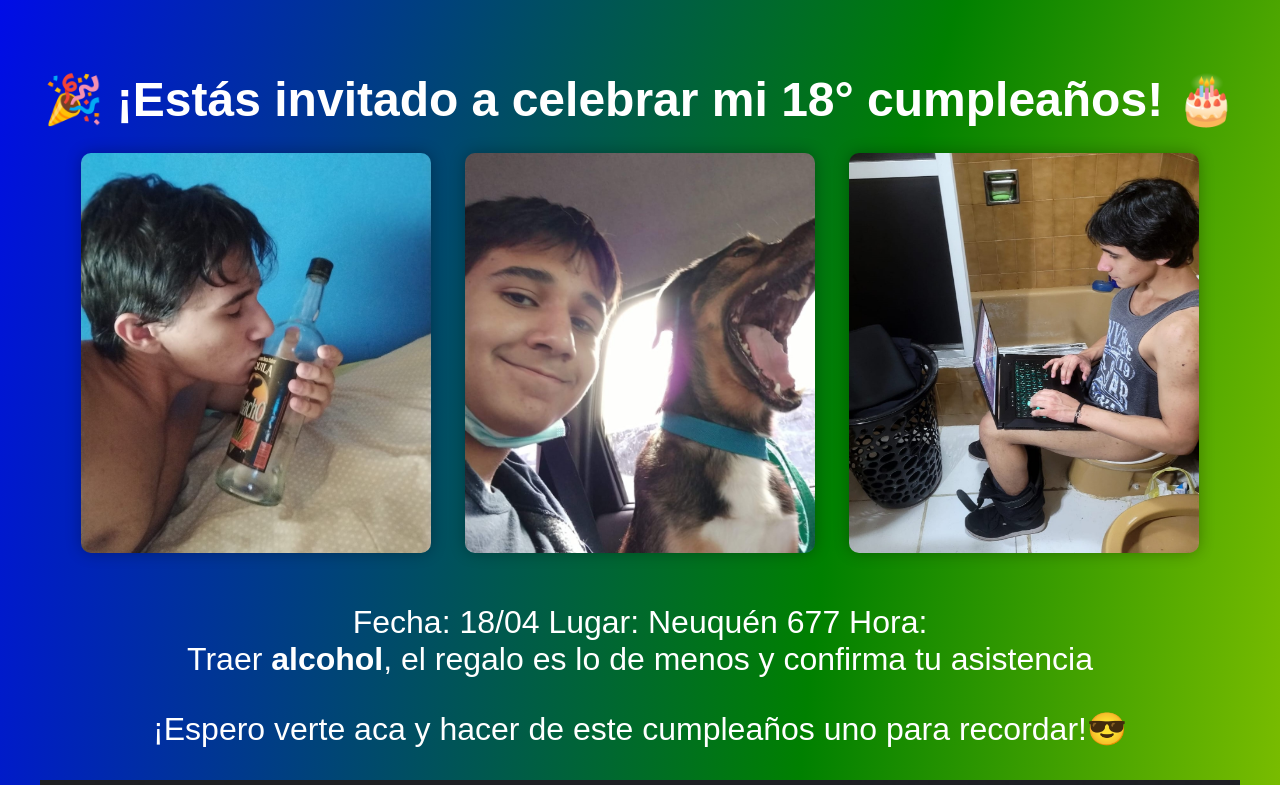
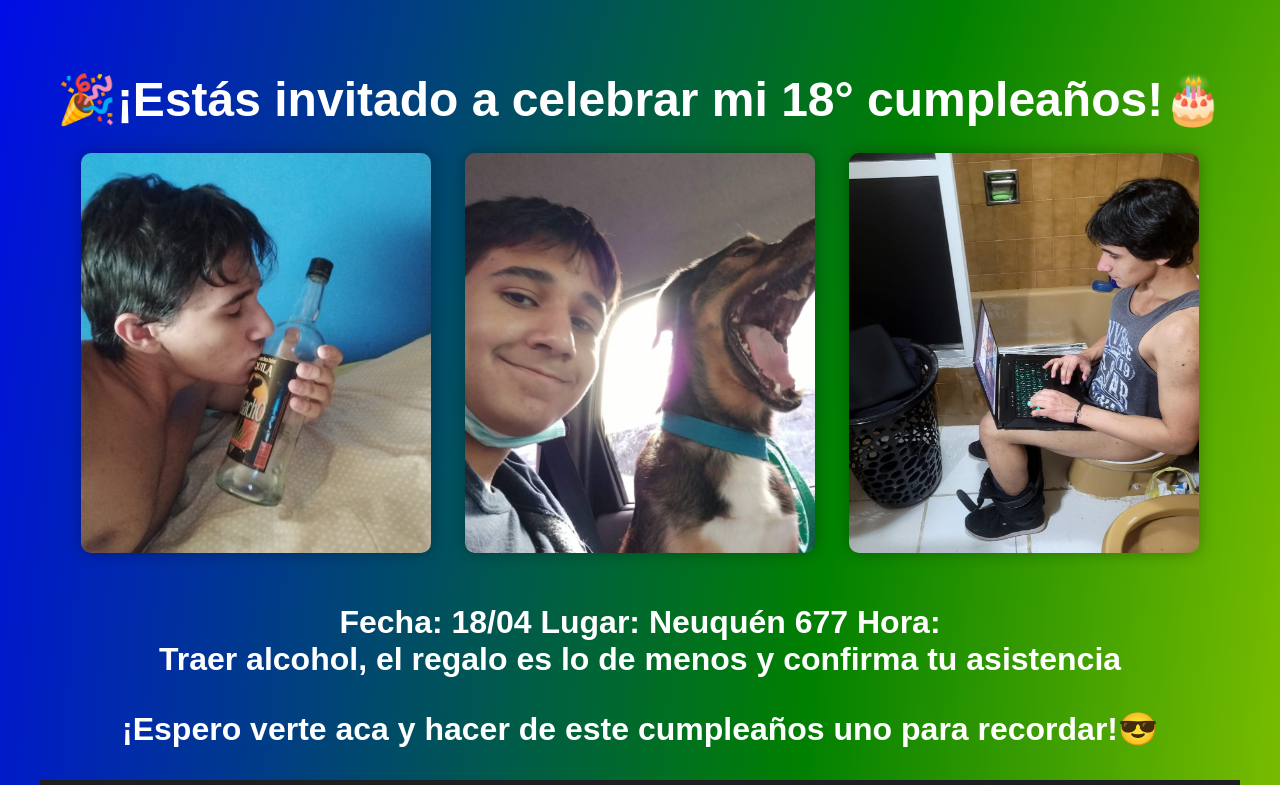
Before and after one commit to InvitacionDestrowtf/web.github.io, a plain HTML site: page 2_invitacion.html in a window 1280 px wide. Shown: the top 785 px of the page. Drawn offline with Linux system fonts and the light colour scheme.

Commit message:
2_invitacion.html

```diff
--- a/2_invitacion.html
+++ b/2_invitacion.html
@@ -33,11 +33,9 @@
       50% { background-position: 100% 50%; }
       100% { background-position: 0% 50%; }
     }
-
     .container {
       padding: 40px;
     }
-
     h1 {
       font-size: 3rem;
       margin-bottom: 10px;
@@ -73,23 +71,21 @@
 </head>
 <body>
   <div class="container">
-<h1>🎉 ¡Estás invitado a celebrar mi 18° cumpleaños! 🎂</h1>
+<h1><strong>🎉¡Estás invitado a celebrar mi 18° cumpleaños!🎂 </strong></h1>
     <div class="funny-photos">
         <img src="img/02.jpeg" alt="foto02">
         <img src="img/01.jpeg" alt="foto01">
         <img src="img/03.jpeg" alt="foto03">
       </div>
 
- <p>Fecha: 18/04 Lugar: Neuquén 677 Hora:<br>
-      Traer <strong>alcohol</strong>, el regalo es lo de menos y confirma tu asistencia </p>
+ <p><strong>Fecha: 18/04 Lugar: Neuquén 677 Hora:</strong><br>
+      <strong>Traer alcohol, el regalo es lo de menos y confirma tu asistencia</strong> </p>
 
-      <p>¡Espero verte aca y hacer de este cumpleaños uno para recordar!😎 </p>
-
+      <p><strong>¡Espero verte aca y hacer de este cumpleaños uno para recordar!😎</strong> </p>
           <div class="fotoes-tirada">
         <img src="img/image.png" alt="Foto estirada">
       </div>
-
-    <p>Con cariño, Joaquin Delgado.</p>
+    <p><strong>Con cariño, Joaquin Delgado.</strong></p>
   </div>
 </body>
 </html>
```
